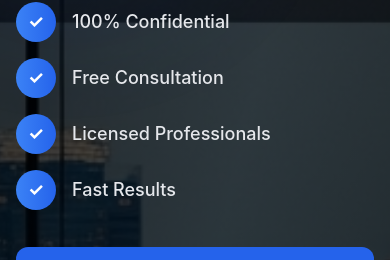
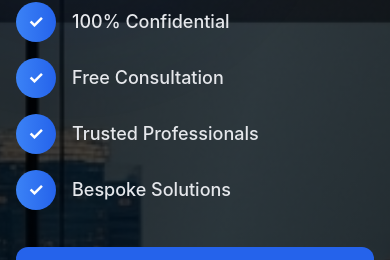
Before and after one commit to Naseef-Nusky/Henderson-Thomas-Investigations_LangingV2, a React (Create React App) app: page / in a window 390 px wide. Shown: the part 513-773 px from the top of the page. Built offline with nearby package versions, Linux system fonts and the light colour scheme.

Commit message:
Complete Henderson Thomas Investigations website with all features and mobile responsiveness

```diff
--- a/src/components/HeroSection.js
+++ b/src/components/HeroSection.js
@@ -293,13 +293,13 @@ const HeroSection = () => {
                 <div className="w-10 h-10 bg-gradient-to-r from-blue-500 to-blue-600 rounded-full flex items-center justify-center">
                   <span className="text-white text-lg font-bold">✓</span>
                 </div>
-                <span className="text-lg font-medium">Licensed Professionals</span>
+                <span className="text-lg font-medium">Trusted Professionals</span>
               </div>
               <div className="flex items-center space-x-4 text-gray-200">
                 <div className="w-10 h-10 bg-gradient-to-r from-blue-500 to-blue-600 rounded-full flex items-center justify-center">
                   <span className="text-white text-lg font-bold">✓</span>
                 </div>
-                <span className="text-lg font-medium">Fast Results</span>
+                <span className="text-lg font-medium">Bespoke Solutions</span>
               </div>
             </div>
 
```
